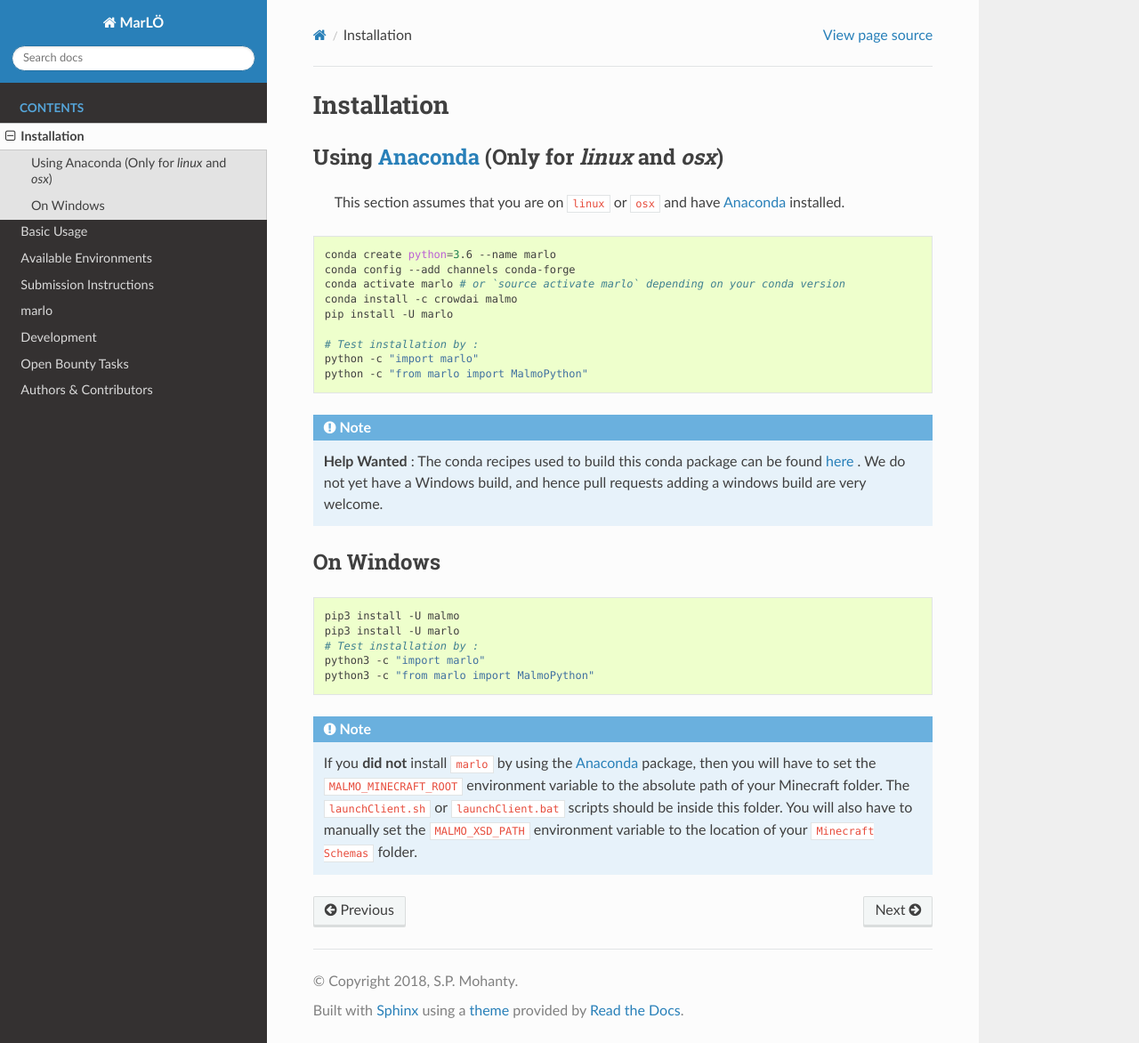
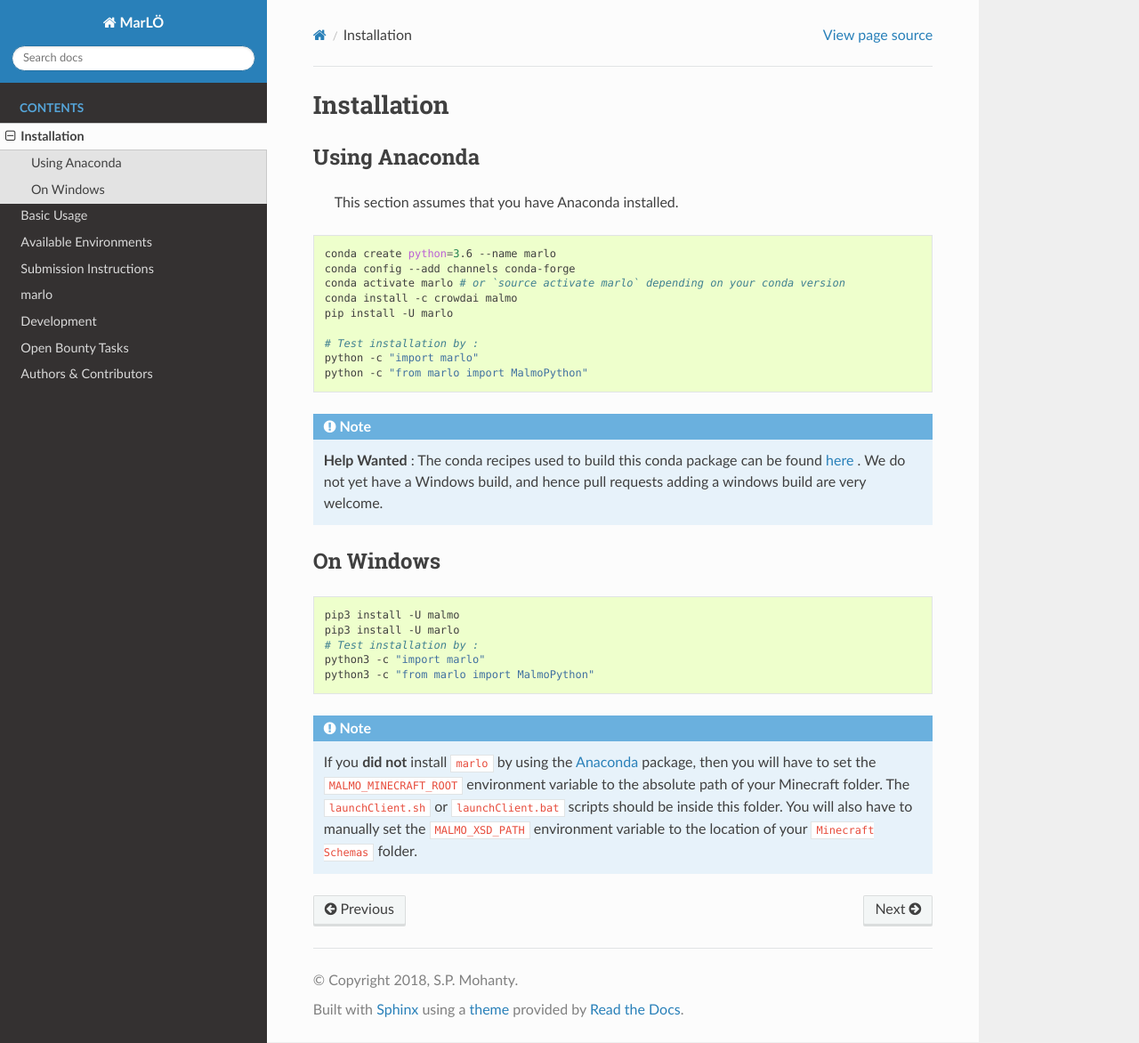
Before and after one commit to crowdAI/marLo, a Sphinx documentation site: the page built from source/installation.rst, in a window 1280 px wide and 1172 px high. Shown: the whole window at 89% size. Built offline with Sphinx 7.4.7 and the Read the Docs theme 2.0.0, drawn with Linux system fonts in a browser that asks for light colours.

Commit message:
Update installation.rst

```diff
--- a/source/installation.rst
+++ b/source/installation.rst
@@ -1,9 +1,9 @@
 Installation
 ============
 
-Using Anaconda_ (Only for `linux` and `osx`)
----------------------------------------------
-  This section assumes that you are on ``linux`` or ``osx`` and have Anaconda_ installed.
+Using Anaconda
+--------------
+  This section assumes that you have Anaconda installed.
 
 .. code-block:: bash
 
```
